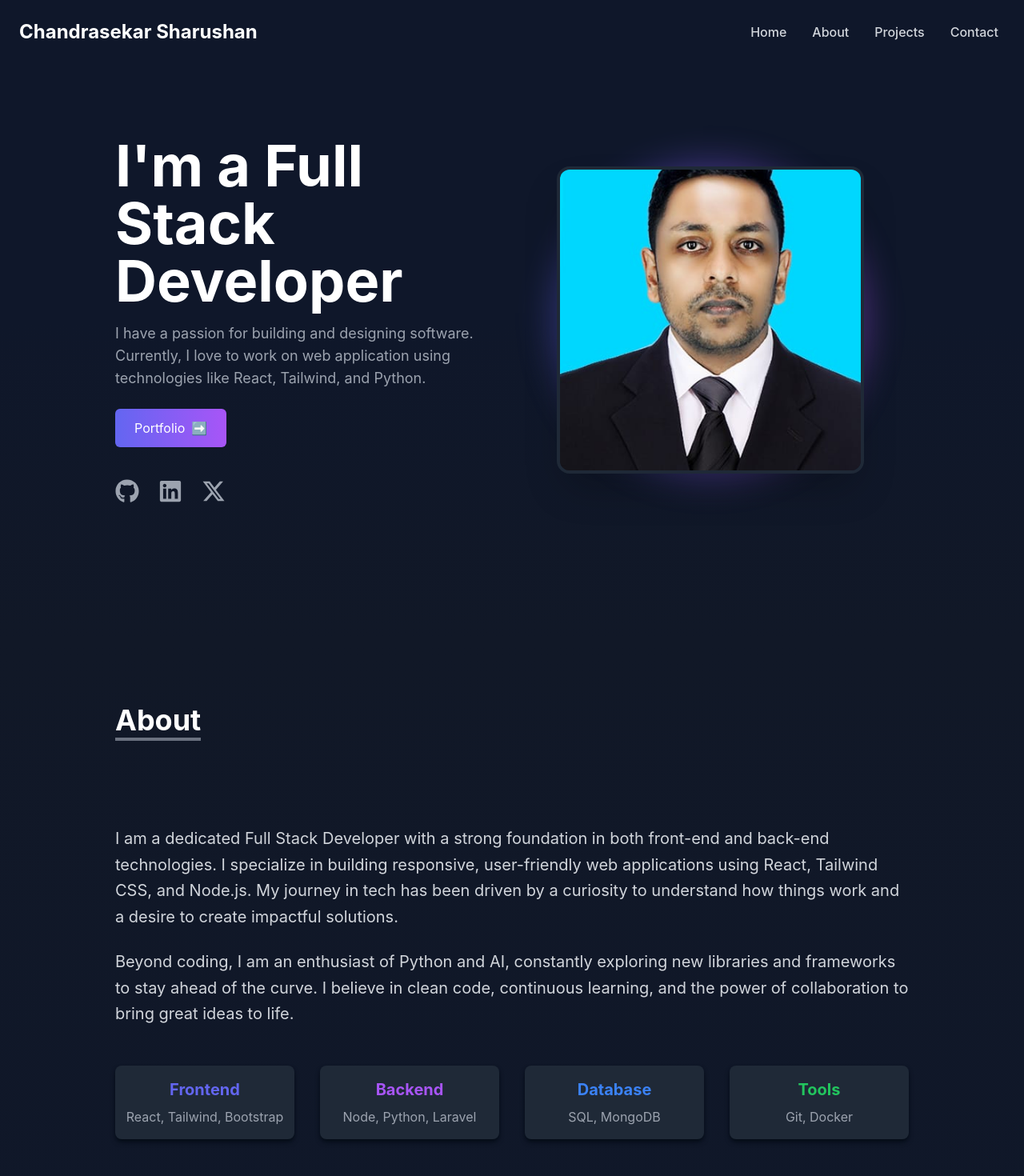
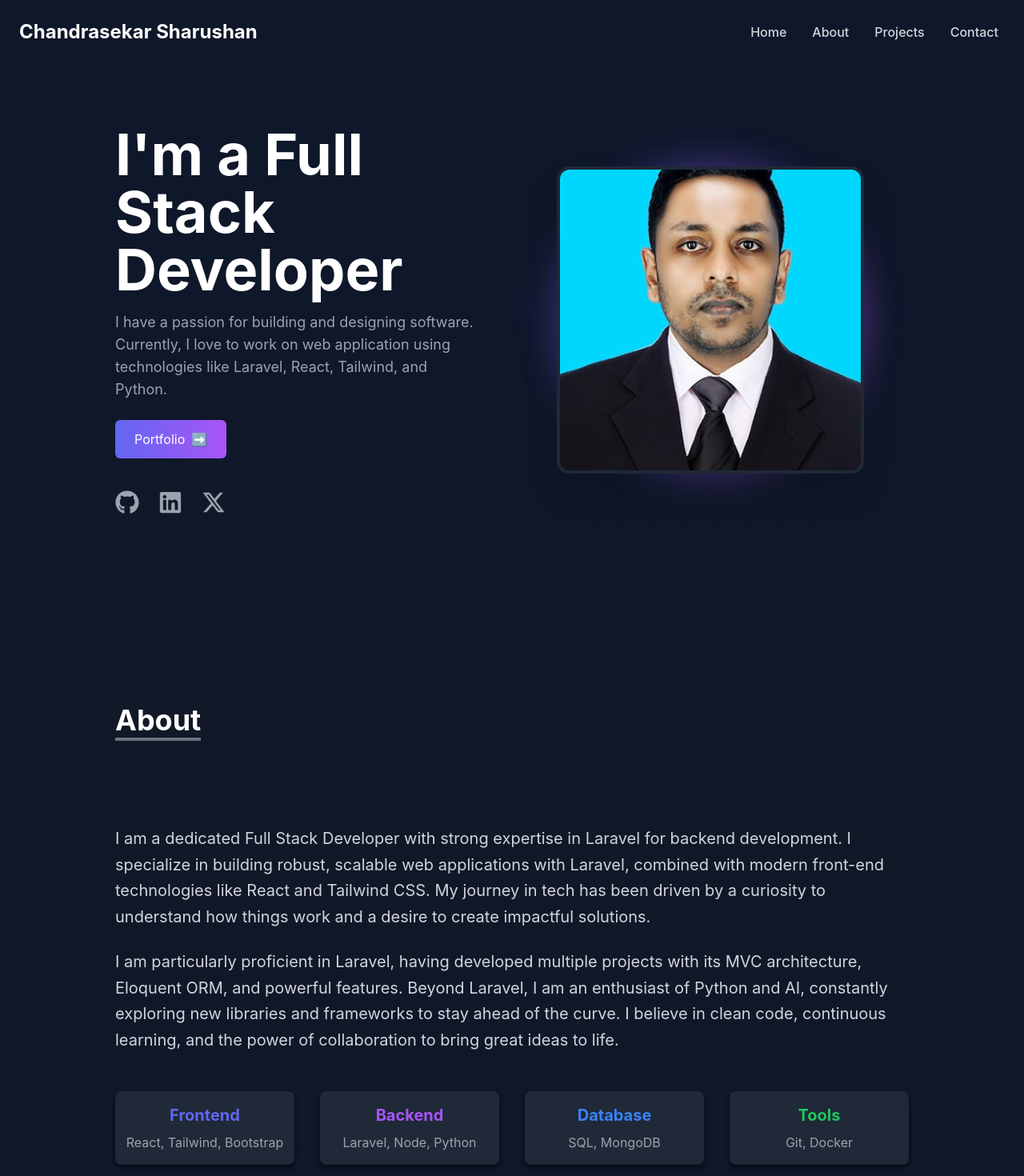
Before and after one commit to sarushanc/react-portfolio, a React (Create React App) app: page / in a window 1280 px wide. Shown: the top 1470 px of the page at 80% size. Built offline with nearby package versions, Linux system fonts and the light colour scheme.

Commit message:
feat: Update AboutMe and Hero components to emphasize Laravel expertise and technologies used

```diff
--- a/src/components/AboutMe.js
+++ b/src/components/AboutMe.js
@@ -14,15 +14,14 @@ const AboutMe = () => {
         </div>
 
         <p className="text-xl mt-20 text-gray-300 leading-relaxed">
-          I am a dedicated Full Stack Developer with a strong foundation in both front-end and back-end technologies.
-          I specialize in building responsive, user-friendly web applications using React, Tailwind CSS, and Node.js.
+          I am a dedicated Full Stack Developer with strong expertise in Laravel for backend development. I specialize in building robust, scalable web applications with Laravel, combined with modern front-end technologies like React and Tailwind CSS.
           My journey in tech has been driven by a curiosity to understand how things work and a desire to create impactful solutions.
         </p>
 
         <br />
 
         <p className="text-xl text-gray-300 leading-relaxed">
-          Beyond coding, I am an enthusiast of Python and AI, constantly exploring new libraries and frameworks to stay ahead of the curve.
+          I am particularly proficient in Laravel, having developed multiple projects with its MVC architecture, Eloquent ORM, and powerful features. Beyond Laravel, I am an enthusiast of Python and AI, constantly exploring new libraries and frameworks to stay ahead of the curve.
           I believe in clean code, continuous learning, and the power of collaboration to bring great ideas to life.
         </p>
 
@@ -33,7 +32,7 @@ const AboutMe = () => {
           </div>
           <div className="shadow-md shadow-[#040c16] hover:scale-110 duration-500 py-4 rounded-lg bg-gray-800">
             <p className="font-bold text-xl text-secondary">Backend</p>
-            <p className="mt-2 text-gray-400">Node, Python, Laravel</p>
+            <p className="mt-2 text-gray-400">Laravel, Node, Python</p>
           </div>
           <div className="shadow-md shadow-[#040c16] hover:scale-110 duration-500 py-4 rounded-lg bg-gray-800">
             <p className="font-bold text-xl text-blue-500">Database</p>
--- a/src/components/Hero.js
+++ b/src/components/Hero.js
@@ -27,7 +27,7 @@ const Hero = () => {
                         transition={{ delay: 0.5, duration: 0.8 }}
                         className="text-gray-400 py-4 max-w-md text-lg"
                     >
-                        I have a passion for building and designing software. Currently, I love to work on web application using technologies like React, Tailwind, and Python.
+                        I have a passion for building and designing software. Currently, I love to work on web application using technologies like Laravel, React, Tailwind, and Python.
                     </motion.p>
 
                     <motion.div
```
